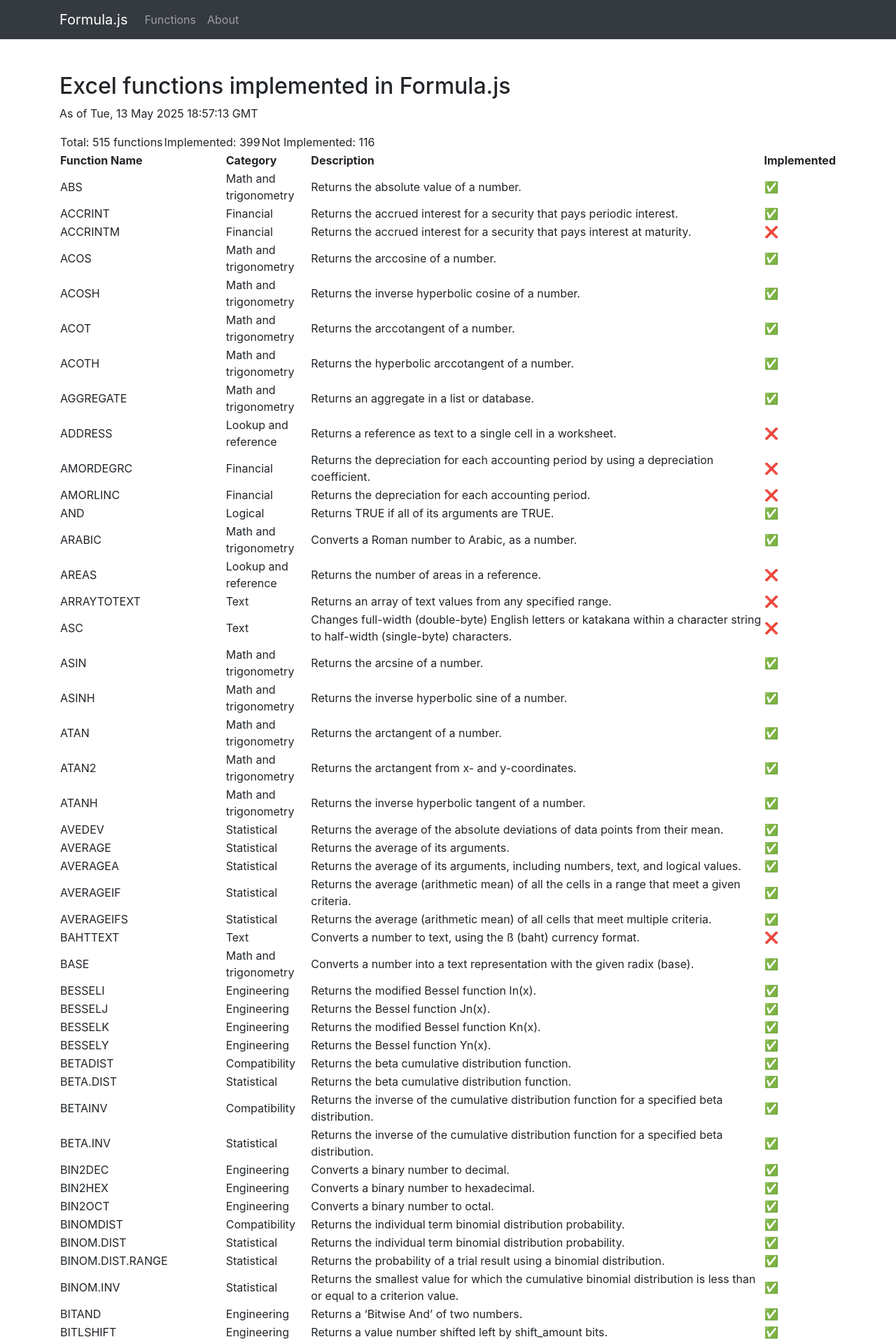
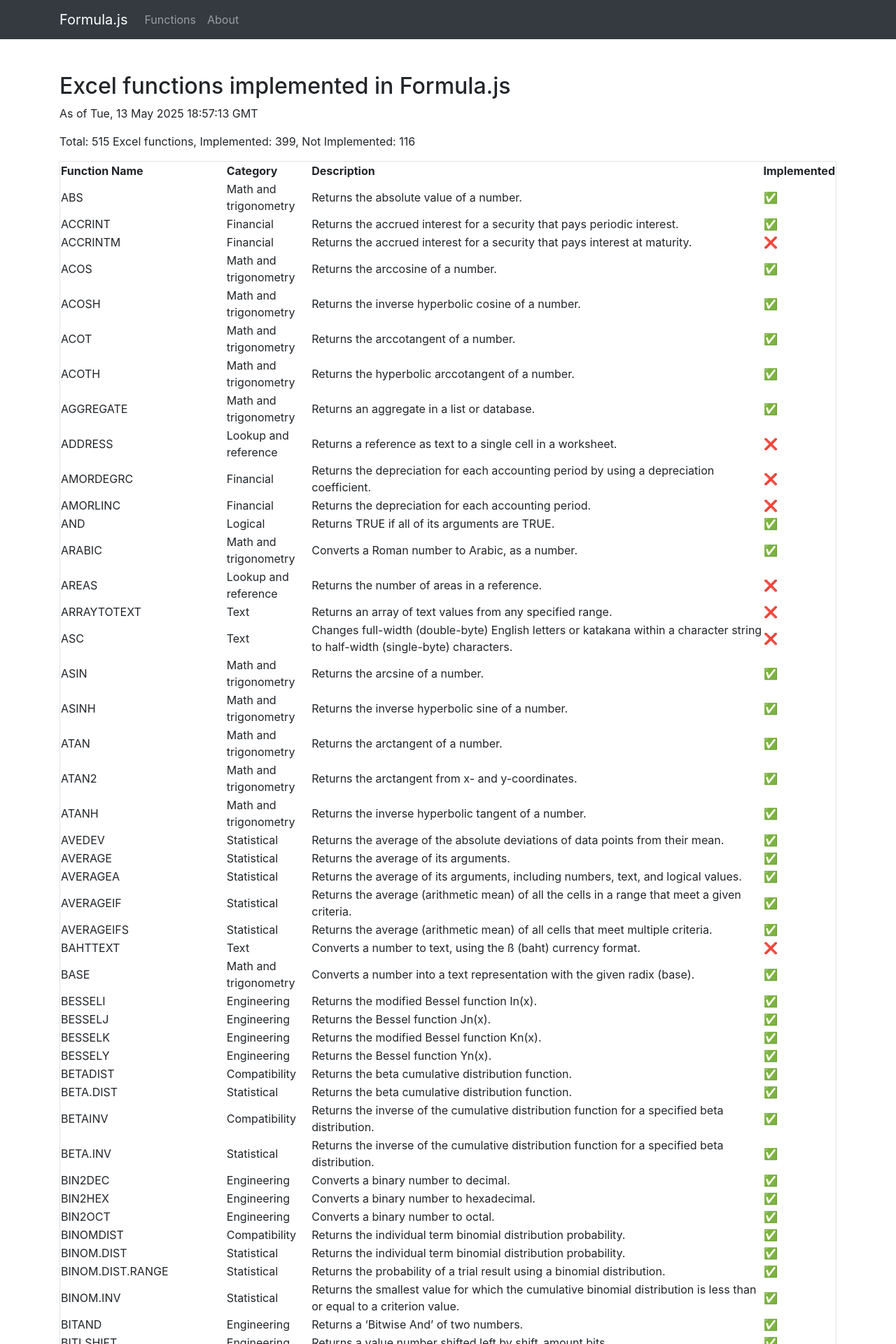
Before and after one commit to formulajs/formulajs.info, a Jekyll site: the page built from functions.md, in a window 1280 px wide. Shown: the top 1920 px of the page at 70% size. Built offline with Jekyll 4.4.1, drawn with Linux system fonts in a browser that asks for light colours.

Commit message:
Fix table style

```diff
--- a/_sass/_customization.scss
+++ b/_sass/_customization.scss
@@ -19,3 +19,11 @@ h3:not(:first-child) {
     background-color: #159957;
     background-image: linear-gradient(120deg, #155799, #159957);
 }
+
+table {
+    border-collapse: collapse;
+    width: 100%;
+    margin-bottom: 1rem;
+    color: #212529;
+    border: 1px solid #dee2e6;
+}
--- a/functions.md
+++ b/functions.md
@@ -9,7 +9,7 @@ navigation: main
 
 As of Tue, 13 May 2025 18:57:13 GMT
 
-Total: 515 functions | Implemented: 399 | Not Implemented: 116
+Total: 515 Excel functions, Implemented: 399, Not Implemented: 116
 
 | Function Name | Category | Description | Implemented |
 | :--- | :--- | :--- | :--- |
```
